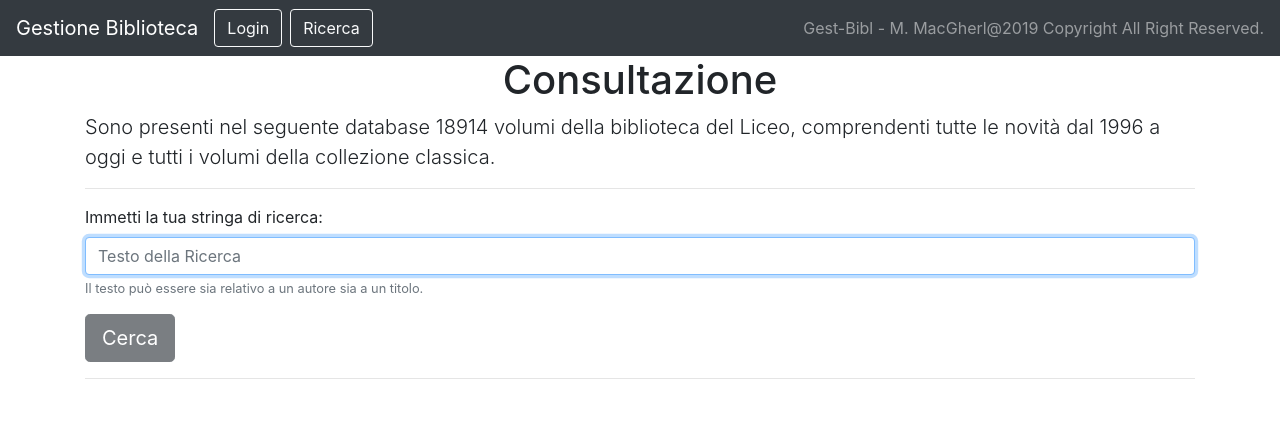
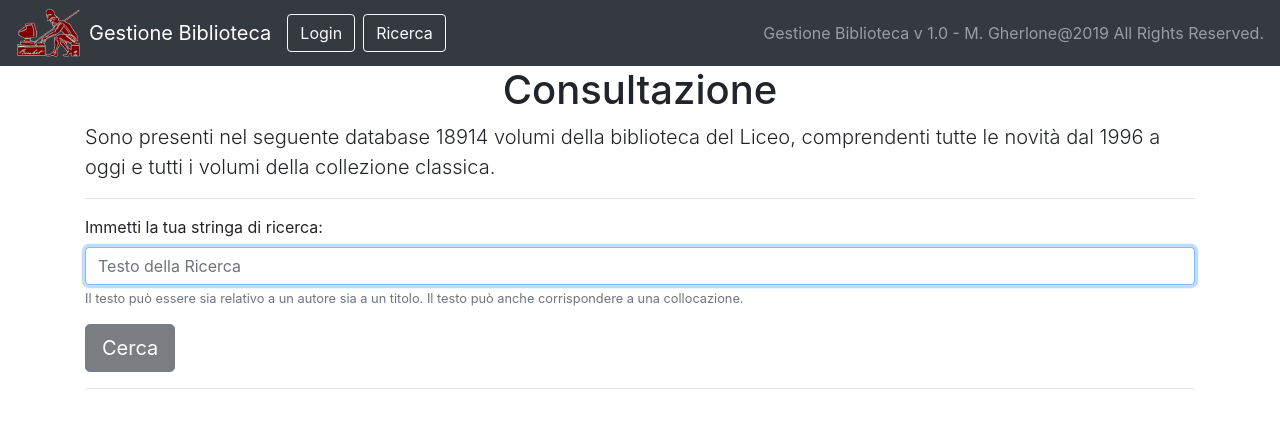
Before and after one commit to macgherl57/gest-bibl, an Angular app: page /cerca in a window 1280 px wide. Shown: the top 428 px of the page. Built offline with nearby package versions, Linux system fonts and the light colour scheme.

Commit message:
Added logo. Polished some code (removed unused imports).

```diff
--- a/src/app/header/header.component.html
+++ b/src/app/header/header.component.html
@@ -1,8 +1,9 @@
 <nav class="navbar navbar-expand-lg navbar-dark bg-dark ">
+  <img [src]="'assets/images/logorosso.png'" class="mr-2">
   <a class="navbar-brand" href="/">{{title}}</a>
     <div class="collapse navbar-collapse" id="navbarText">
       <ul class="navbar-nav mr-auto">
-        <li class="nav-item active"><button class="btn btn-outline-light mr-2" [routerLink]="['/login']" routerLinkActive="router-link-active">Login</button></li>
+        <li *ngIf="!is_signedin" class="nav-item active"><button class="btn btn-outline-light mr-2" [routerLink]="['/login']" routerLinkActive="router-link-active">Login</button></li>
         <li class="nav-item active"><button class="btn btn-outline-light mr-2" [routerLink]="['/cerca']" routerLinkActive="router-link-active">Ricerca</button></li>
         <li *ngIf="is_signedin" class="nav-item active"><button class="btn btn-outline-light mr-2" [routerLink]="['/inserisci']" routerLinkActive="router-link-active">Inserisci</button></li>
         <li *ngIf="is_signedin" class="nav-item active"><button class="btn btn-outline-light mr-2" (click)="doLogout()">Esci</button></li>
@@ -21,6 +22,6 @@
           </div>
         </div>
       </ul>
-      <span class="navbar-text">Gest-Bibl - M. MacGherl@2019 Copyright All Right Reserved.</span>
+      <span class="navbar-text">Gestione Biblioteca v 1.0 - M. Gherlone@2019 All Rights Reserved.</span>
     </div>
 </nav>
--- a/src/app/ricerca/ricerca.component.html
+++ b/src/app/ricerca/ricerca.component.html
@@ -9,7 +9,9 @@
     <label for="stringa">Immetti la tua stringa di ricerca:</label>
     <input type="text"
       class="form-control" name="stringa" id="stringa" aria-describedby="helpId" placeholder="Testo della Ricerca" autofocus required ngModel>
-    <small id="helpId" class="form-text text-muted">Il testo può essere sia relativo a un autore sia a un titolo.</small>
+    <small id="helpId" class="form-text text-muted">Il testo può essere sia relativo a un autore sia a un titolo. Il testo può anche
+        corrispondere a una collocazione.
+    </small>
   </div>
   <div *ngIf="!ricercaForm.valid else showSubmitButton">
         <button type="submit" class="btn btn-lg btn-dark mr-2" disabled>Cerca</button>
--- a/src/app/ricerca/ricerca.component.ts
+++ b/src/app/ricerca/ricerca.component.ts
@@ -6,7 +6,6 @@ import { NgbModal } from '@ng-bootstrap/ng-bootstrap';
 import { LibrodetailComponent } from '../librodetail/librodetail.component';
 import { Router } from '@angular/router';
 import { ConfirmationDialogService } from '../confirmation-dialog/confirmation-dialog.service';
-import { LibroeditComponent } from '../libroedit/libroedit.component';
 
 @Component({
   selector: 'app-ricerca',
```
Also changed, not shown: src/assets/images/logorosso.png (added).
